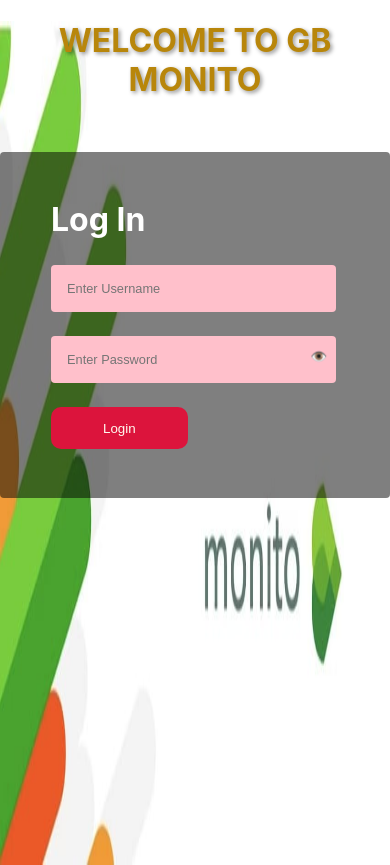
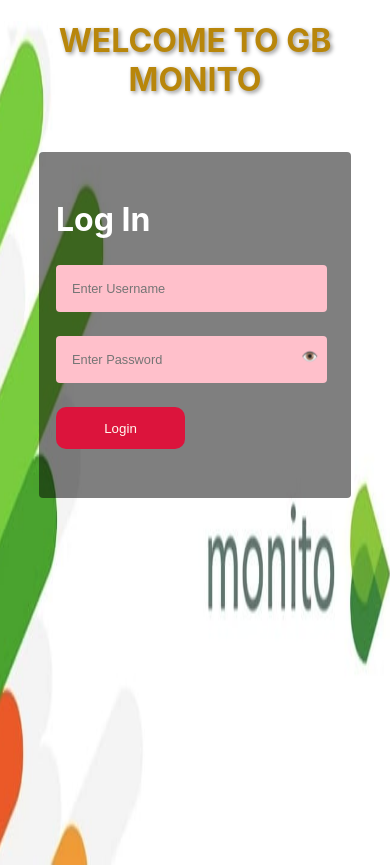
Before and after one commit to kunalsinghgaya/kunal-github, a React (Create React App) app: page / in a window 390 px wide. Built offline with nearby package versions, Linux system fonts and the light colour scheme.

Commit message:
css modified

```diff
--- a/src/App.css
+++ b/src/App.css
@@ -5,7 +5,7 @@
   min-height: 100vh;
   background-position: center;
   background-size: 100% 100vh;
-  @media screen (max-width: 768px) {
+  @media  (max-width: 768px) {
     background-image: url("./logo.jpg");
     background-size: 133% 100vh;
   }
@@ -19,6 +19,10 @@
 
 form{
   padding: 21px 86px 49px 51px;
+  @media  (max-width: 768px) {
+    padding: 21px 56px 49px 17px;
+  }
+
 }
 
 .App-logo {
@@ -73,6 +77,9 @@ h2{
   background-color: rgba(0, 0, 0, 0.5);
   border-radius: 4px;
   width: 550px;
+  @media (max-width: 768px) {
+    width: 80%;
+  }
 
 }
 
```
